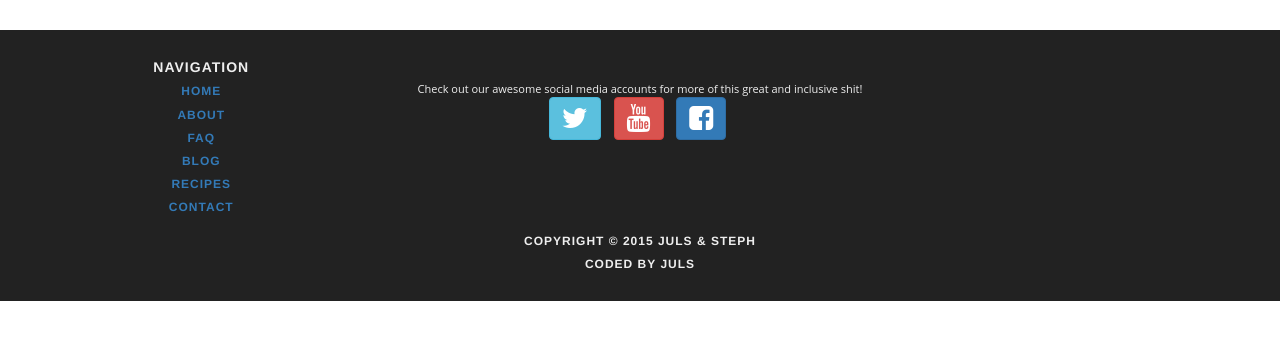
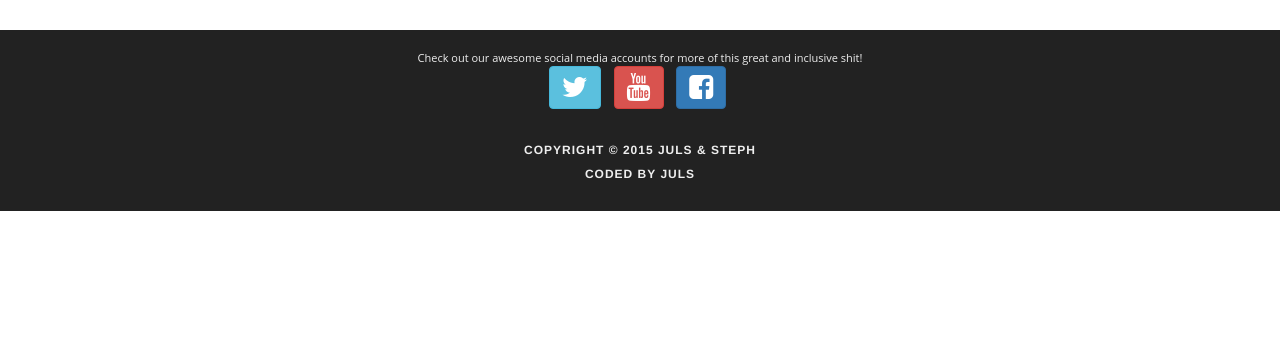
Before and after one commit to JulsRicketti/FCKLactose, a plain HTML site: page test.html in a window 1280 px wide. Shown: the part 440-780 px from the top of the page. Drawn offline with nearby package versions, Linux system fonts and the light colour scheme.

Commit message:
Forgot to remove one of the test columns from the footer. Now removed

```diff
--- a/test.html
+++ b/test.html
@@ -129,19 +129,7 @@
 
  	<footer class="navbar-inverse">
  		<div class="container text-center">
- 			<div class ="row">
 
- 				<div class="col-md-3">
- 					<h5>Navigation</h5>
- 						<h6><a href="#">Home</a></h6>
- 						<h6><a href="#">About</a></h6>
- 						<h6><a href="#">FAQ</a></h6>
- 						<h6><a href="#">Blog</a></h6>
- 						<h6><a href="#">Recipes</a></h6>
- 						<h6><a href="#">Contact</a></h6>
- 				</div>
- 				<br><br>
- 				<div class="col-md-6">
 				    <h7>Check out our awesome social media accounts for more of this great and inclusive shit!</h7>
 
 			        <ul class="list-inline">
@@ -149,9 +137,7 @@
 			          <li><a href="#" class="btn btn-danger btn"><i class="fa fa-youtube fa-2x"></i></a></li>
 			          <li><a href="#" class="btn btn-primary btn"><i class="fa fa-facebook-square fa-2x"></i></a></li>
 			        </ul>
-	       		 </div>
-	        </div>
-
+	       	<br>
 			<h6>Copyright &copy; 2015 Juls & Steph</h6>
 			<h6>Coded by Juls</h6>
       </div><!-- end Container-->
```
